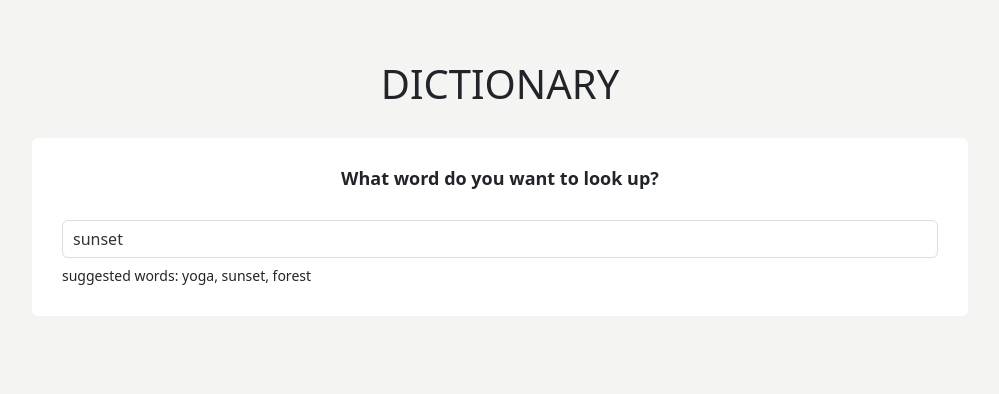
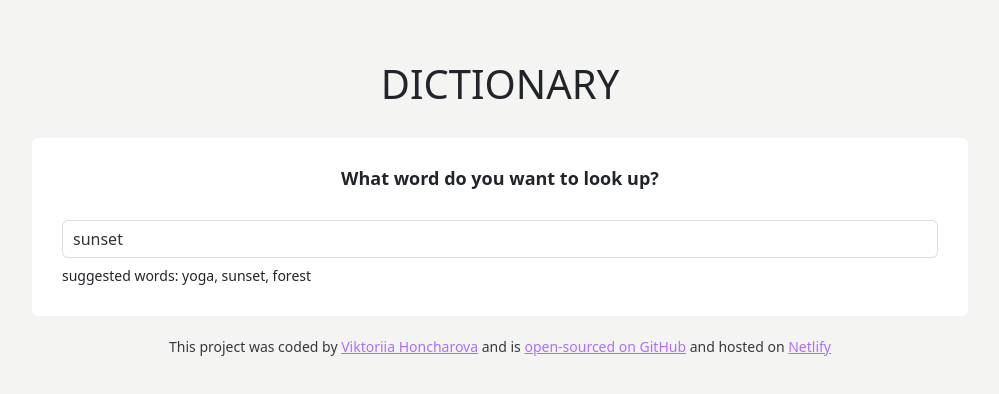
Before and after one commit to viktoriia-honcharova/dictionary-project, a React (Create React App) app: page / in a window 1280 px wide. Shown: the top 394 px of the page, without its empty margins (140-1139 px from the left). Built offline with nearby package versions, Linux system fonts and the light colour scheme; no server answers.

Commit message:
Added footer

```diff
--- a/src/App.css
+++ b/src/App.css
@@ -13,3 +13,13 @@ body {
   text-align: center;
   margin-bottom: 30px;
 }
+
+.App footer {
+  text-align: center;
+  font-size: 14px;
+  opacity: 0.9;
+}
+
+.App footer a {
+  color: #a760ff;
+}
--- a/src/App.js
+++ b/src/App.js
@@ -14,6 +14,32 @@ function App() {
         <main>
           <Dictionary />
         </main>
+        <footer>
+          This project was coded by{" "}
+          <a
+            href="https://www.instagram.com/v.honcharova/"
+            target="_blank"
+            rel="noreferrer"
+          >
+            Viktoriia Honcharova
+          </a>{" "}
+          and is{" "}
+          <a
+            href="https://github.com/viktoriia-honcharova/dictionary-project"
+            target="_blank"
+            rel="noreferrer"
+          >
+            open-sourced on GitHub
+          </a>{" "}
+          and hosted on{" "}
+          <a
+            href="https://dazzling-basbousa-cdb610.netlify.app/"
+            target="_blank"
+            rel="noreferrer"
+          >
+            Netlify
+          </a>
+        </footer>
       </div>
     </div>
   );
```
